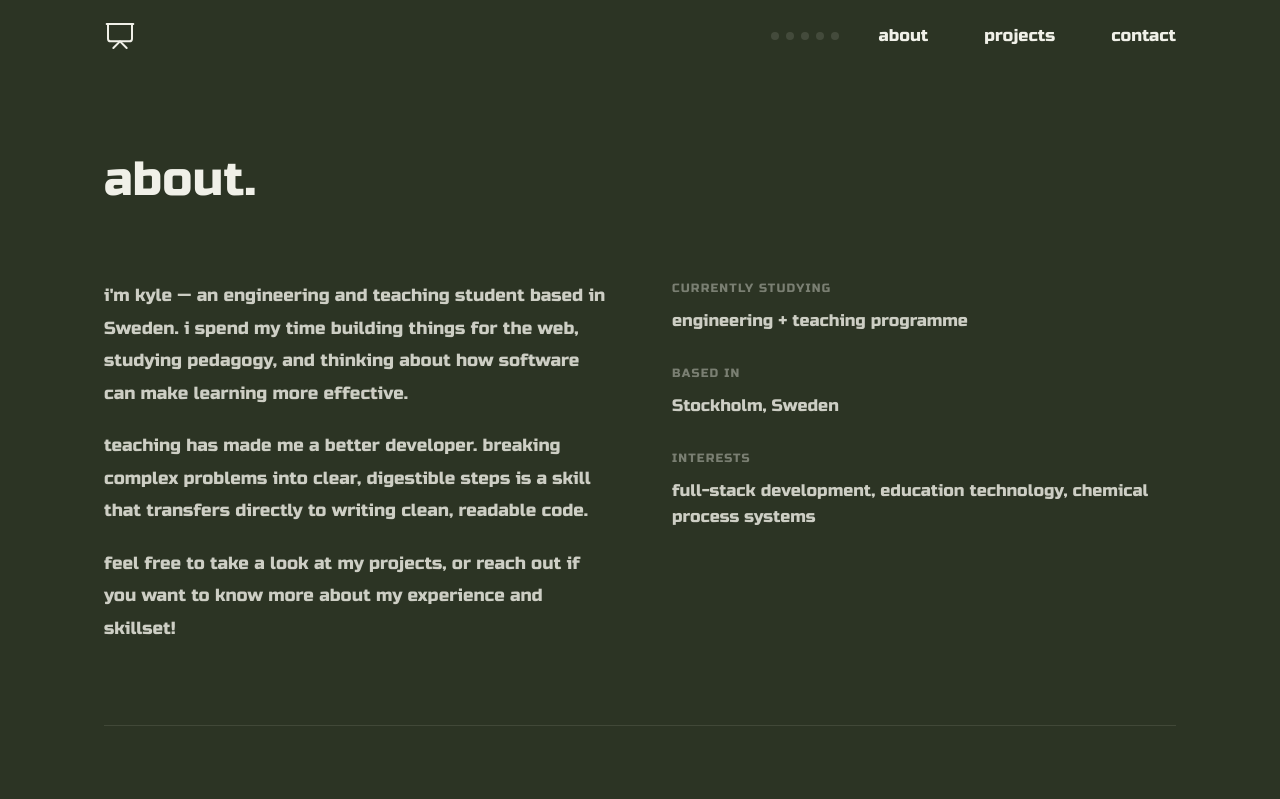
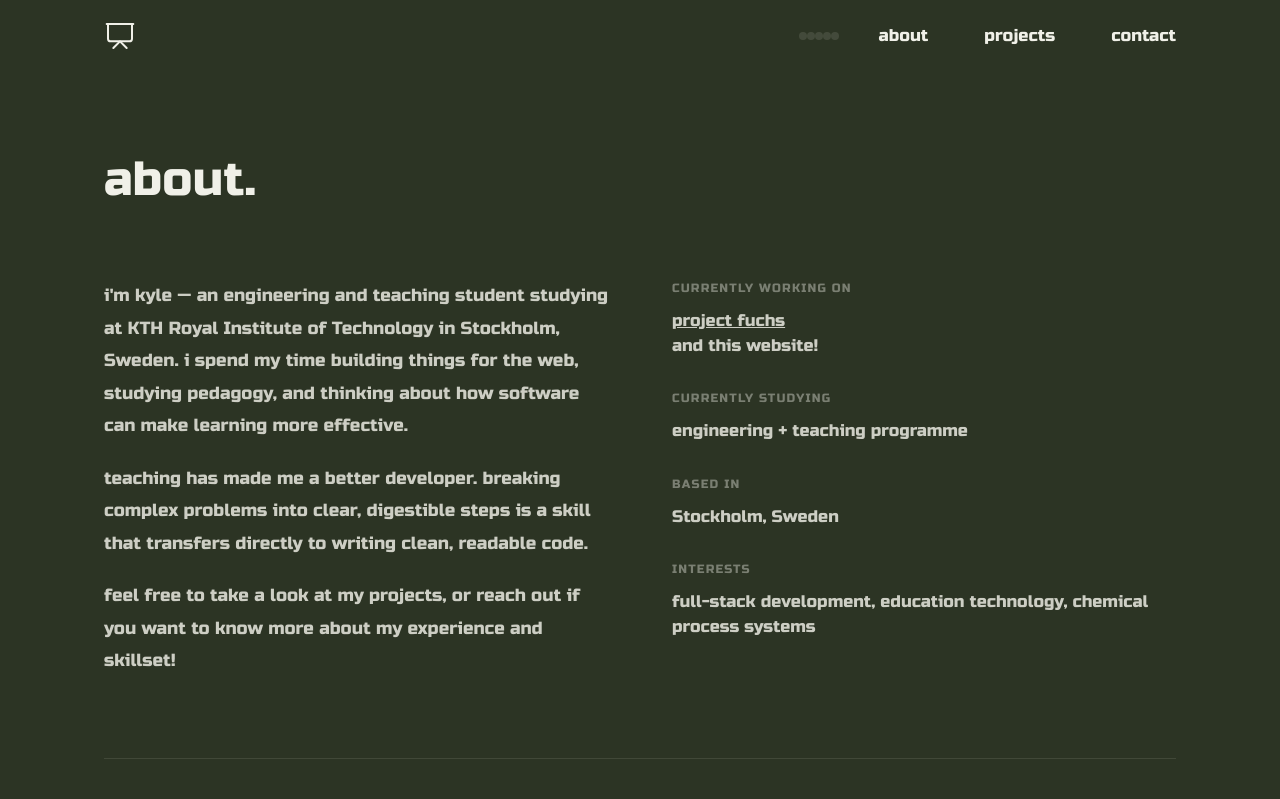
Before and after one commit to KyleBoBa/portfolio, a Next.js app: page /about in a window 1280 px wide. Shown: the top 799 px of the page. Built offline with nearby package versions, Linux system fonts and the light colour scheme.

Commit message:
font change in navbar and more info in about

```diff
--- a/app/about/page.tsx
+++ b/app/about/page.tsx
@@ -27,8 +27,8 @@ export default function About() {
               className="text-[1.1rem] leading-[1.85]"
               style={{ color: "rgba(240,240,232,0.82)" }}
             >
-              i&apos;m kyle — an engineering and teaching student based in
-              Sweden. i spend my time building things for the web, studying
+              i&apos;m kyle — an engineering and teaching student studying at KTH Royal Institute of Technology in
+              Stockholm, Sweden. i spend my time building things for the web, studying
               pedagogy, and thinking about how software can make learning more
               effective.
             </p>
@@ -51,6 +51,20 @@ export default function About() {
 
           {/* Quick facts */}
           <div className="space-y-8">
+            <div>
+              <p
+                className="text-xs uppercase tracking-widest mb-3"
+                style={{ color: "rgba(240,240,232,0.4)" }}
+              >
+                currently working on
+              </p>
+              <p className="text-[1.05rem]" style={{ color: "rgba(240,240,232,0.82)" }}>
+                <a href="/projects" target="_blank" rel="noreferrer" className="underline">
+                  project fuchs<br />
+                </a>
+                and this website!
+              </p>
+            </div>
             <div>
               <p
                 className="text-xs uppercase tracking-widest mb-3"
--- a/components/Navbar.tsx
+++ b/components/Navbar.tsx
@@ -42,7 +42,7 @@ export function Navbar({ poweredCount = 0, onContactClick }: Props) {
         <div className="flex items-center gap-10">
           {/* Generator lights */}
           <div
-            className="flex items-center gap-[7px]"
+            className="flex items-center gap-[1.75]"
             title={`${poweredCount}/5 generators powered`}
           >
             {Array.from({ length: 5 }, (_, i) => (
```
